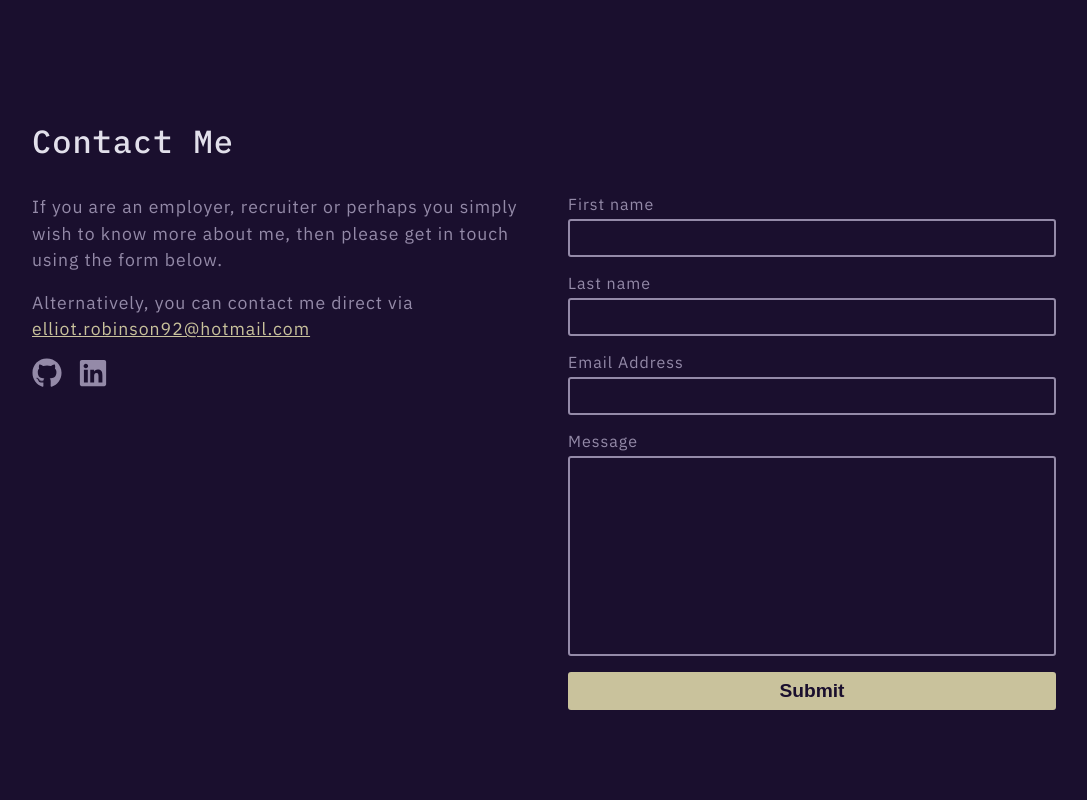
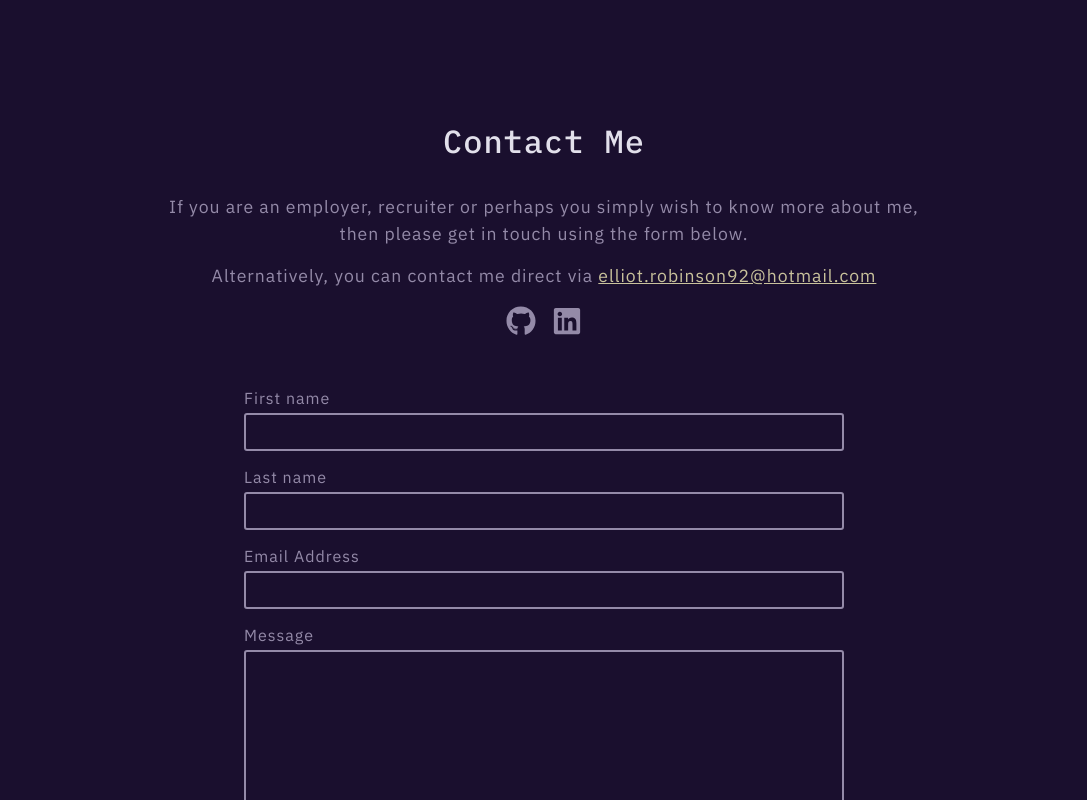
Before and after one commit to eagrcode/eagrcode-dev, a Next.js app: page / in a window 1280 px wide. Shown: the part 3300-4100 px from the top of the page, without its empty margins (96-1183 px from the left). Built offline with nearby package versions, Linux system fonts and the light colour scheme.

Commit message:
update Contact styles, centre align elements

```diff
--- a/src/components/Contact/Contact.module.scss
+++ b/src/components/Contact/Contact.module.scss
@@ -9,6 +9,7 @@
 .contactWrapper {
   display: flex;
   flex-direction: column;
+  align-items: center;
   width: 100%;
   max-width: 500px;
   gap: 1rem;
@@ -16,18 +17,15 @@
   @media (min-width: 768px) {
     gap: 2rem;
     max-width: 100%;
-    justify-content: space-between;
   }
 }
 
 .contentContainer {
   display: flex;
   flex-direction: column;
+  align-items: center;
   gap: 3rem;
-
-  @media (min-width: 768px) {
-    flex-direction: row;
-  }
+  max-width: 750px;
 }
 
 .textContainer {
@@ -35,10 +33,8 @@
   flex-direction: column;
   gap: 1rem;
   width: 100%;
-
-  @media (min-width: 768px) {
-    max-width: 50%;
-  }
+  align-items: center;
+  text-align: center;
 }
 
 .emailLink {
--- a/src/components/Contact/ContactForm/ContactForm.module.scss
+++ b/src/components/Contact/ContactForm/ContactForm.module.scss
@@ -2,7 +2,7 @@
   display: flex;
   flex-direction: column;
   width: 100%;
-  // max-width: 500px;
+  max-width: 600px;
   gap: 1rem;
 
   &.dark {
```
